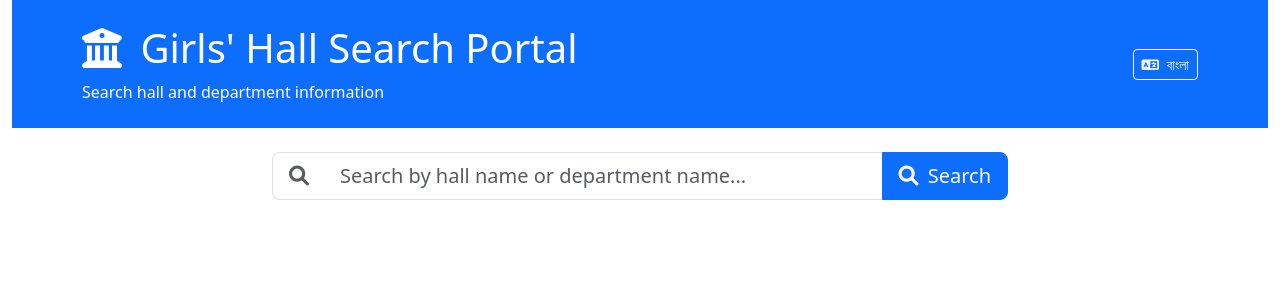
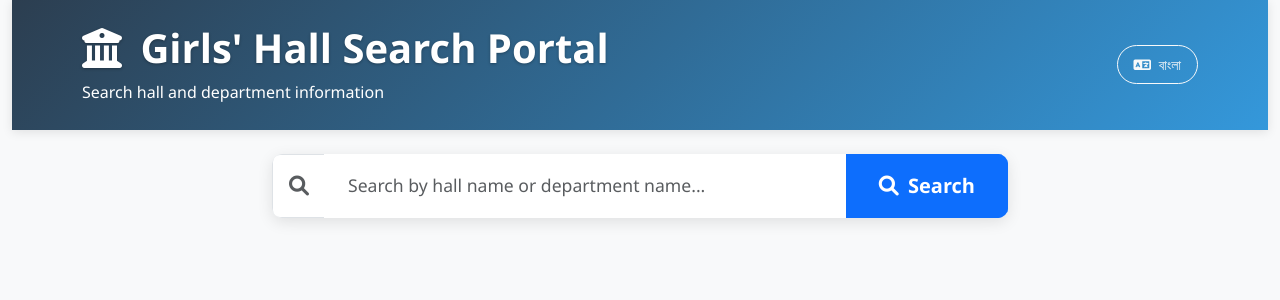
Before and after one commit to RaufunNazin/GH, a Python web app: template templates/index.html in a window 1280 px wide. Shown: the top 300 px of the page. Run offline with Jinja, Linux system fonts and the light colour scheme; the template is opened without the code that fills it, so the values that code supplies are empty; some libraries are stand-ins or nearby versions.

```diff
--- a/static/css/style.css
+++ b/static/css/style.css
@@ -1,236 +1,298 @@
-import streamlit as st
-import pandas as pd
-import json
-import os
-import time
+/* Custom styles for the Girls' Hall Search Portal */
 
-# --- Configuration ---
-EXCEL_FILE = "Emails Latest (1).xlsx"
-STATUS_FILE = 'contact_status.json'
-RECORDS_PER_PAGE = 25 # Number of records to display per page
+:root {
+    --primary-color: #2c3e50;
+    --secondary-color: #3498db;
+    --accent-color: #e74c3c;
+    --success-color: #27ae60;
+    --warning-color: #f39c12;
+    --light-bg: #f8f9fa;
+    --border-color: #dee2e6;
+    --text-muted: #6c757d;
+}
 
-# --- Helper Functions ---
+body {
+    font-family: 'Segoe UI', Tahoma, Geneva, Verdana, sans-serif;
+    background-color: var(--light-bg);
+    line-height: 1.6;
+}
 
-def get_record_id(record):
-    """Generate a unique ID for a record based on key fields to prevent collisions."""
-    # Using a tuple of sorted items makes the ID independent of column order
-    key_items = sorted([str(v) for k, v in record.items() if k in ['Name', 'Contact', 'Email']])
-    return "_".join(key_items)
+/* Header Styles */
+header {
+    background: linear-gradient(135deg, var(--primary-color) 0%, var(--secondary-color) 100%);
+    box-shadow: 0 2px 10px rgba(0,0,0,0.1);
+}
 
-# --- Data Loading and Caching ---
+header h1 {
+    font-weight: 600;
+    text-shadow: 0 1px 3px rgba(0,0,0,0.3);
+}
 
-@st.cache_data
-def load_excel_data():
-    """Load data from Excel file, clean it, and return as a list of dictionaries."""
-    try:
-        if not os.path.exists(EXCEL_FILE):
-            st.error(f"Error: The data file '{EXCEL_FILE}' was not found.")
-            return None
+/* Search Container */
+.search-container {
+    position: relative;
+    margin-bottom: 2rem;
+}
 
-        df = pd.read_excel(EXCEL_FILE)
+.search-container .input-group {
+    box-shadow: 0 4px 15px rgba(0,0,0,0.1);
+    border-radius: 10px;
+    overflow: hidden;
+}
 
-        # Define the fields to keep for a clean dataset
-        fields_to_keep = ['Contact', 'Department', 'Email', 'Hall Name', 'Name', 'Year']
+.search-container .form-control {
+    border: none;
+    padding: 1rem 1.5rem;
+    font-size: 1.1rem;
+    background: white;
+}
 
-        # Filter columns to only what's needed
-        available_fields = [col for col in fields_to_keep if col in df.columns]
-        df = df[available_fields]
+.search-container .form-control:focus {
+    box-shadow: none;
+    border-color: transparent;
+}
 
-        # Convert all columns to string to avoid serialization issues with JSON/Streamlit
-        for col in df.columns:
-            df[col] = df[col].astype(str).replace('nan', 'N/A')
+.search-container .btn {
+    padding: 1rem 2rem;
+    font-weight: 600;
+    border-radius: 0;
+}
 
-        # Convert to list of dictionaries
-        return df.to_dict('records')
+/* Search Suggestions */
+.search-suggestions {
+    position: absolute;
+    top: 100%;
+    left: 0;
+    right: 0;
+    background: white;
+    border: 1px solid var(--border-color);
+    border-top: none;
+    border-radius: 0 0 10px 10px;
+    box-shadow: 0 4px 15px rgba(0,0,0,0.1);
+    z-index: 1000;
+    max-height: 300px;
+    overflow-y: auto;
+    display: none;
+}
 
-    except Exception as e:
-        st.error(f"An error occurred while loading the Excel file: {e}")
-        return None
+.suggestion-item {
+    padding: 0.75rem 1.5rem;
+    cursor: pointer;
+    border-bottom: 1px solid #f1f1f1;
+    transition: background-color 0.2s;
+}
 
-def load_contact_status():
-    """Load contact status from the JSON file into the session state."""
-    if 'contact_status' not in st.session_state:
-        try:
-            if os.path.exists(STATUS_FILE):
-                with open(STATUS_FILE, 'r', encoding='utf-8') as f:
-                    st.session_state.contact_status = json.load(f)
-            else:
-                st.session_state.contact_status = {}
-        except Exception as e:
-            st.warning(f"Could not load contact status file: {e}")
-            st.session_state.contact_status = {}
+.suggestion-item:hover {
+    background-color: #f8f9fa;
+}
 
-def save_contact_status():
-    """Save the current contact status from the session state to the JSON file."""
-    try:
-        with open(STATUS_FILE, 'w', encoding='utf-8') as f:
-            json.dump(st.session_state.contact_status, f, ensure_ascii=False, indent=2)
-    except Exception as e:
-        st.error(f"Failed to save contact status: {e}")
+.suggestion-item:last-child {
+    border-bottom: none;
+}
 
-# --- Streamlit App UI ---
+/* Results Cards */
+.result-card {
+    background: white;
+    border: none;
+    border-radius: 15px;
+    box-shadow: 0 2px 10px rgba(0,0,0,0.08);
+    margin-bottom: 1.5rem;
+    transition: transform 0.2s, box-shadow 0.2s;
+    overflow: hidden;
+}
 
-# Set page configuration for a better layout
-st.set_page_config(page_title="Girls' Hall Contact List", layout="wide")
+.result-card:hover {
+    transform: translateY(-2px);
+    box-shadow: 0 4px 20px rgba(0,0,0,0.12);
+}
 
-# Custom CSS to enforce a clean, white-based theme
-st.markdown("""
-<style>
-    /* Main app background */
-    .main, .stApp {
-        background-color: #FFFFFF !important;
-        color: #000000;
+.result-card .card-header {
+    background: linear-gradient(135deg, #f8f9fa 0%, #e9ecef 100%);
+    border-bottom: 1px solid var(--border-color);
+    padding: 1rem 1.5rem;
+}
+
+.result-card .card-body {
+    padding: 1.5rem;
+}
+
+/* Field Display */
+.field-item {
+    display: flex;
+    margin-bottom: 0.75rem;
+    align-items: flex-start;
+}
+
+.field-label {
+    font-weight: 600;
+    color: var(--primary-color);
+    min-width: 150px;
+    margin-right: 1rem;
+    flex-shrink: 0;
+}
+
+.field-value {
+    color: #333;
+    flex: 1;
+    word-break: break-word;
+}
+
+/* Bengali Text Support */
+.bengali-text {
+    font-family: 'Noto Sans Bengali', 'SolaimanLipi', 'Kalpurush', sans-serif;
+    direction: ltr;
+    text-align: left;
+}
+
+/* Language Toggle */
+.language-toggle .btn {
+    border-radius: 20px;
+    padding: 0.5rem 1rem;
+    font-weight: 500;
+}
+
+/* Loading Spinner */
+.spinner-border {
+    width: 3rem;
+    height: 3rem;
+}
+
+/* Modal Styles */
+.modal-content {
+    border: none;
+    border-radius: 15px;
+    box-shadow: 0 10px 30px rgba(0,0,0,0.2);
+}
+
+.modal-header {
+    background: linear-gradient(135deg, var(--primary-color) 0%, var(--secondary-color) 100%);
+    color: white;
+    border-radius: 15px 15px 0 0;
+    border-bottom: none;
+}
+
+.modal-header .btn-close {
+    filter: invert(1);
+}
+
+/* Responsive Design */
+@media (max-width: 768px) {
+    .search-container .input-group {
+        flex-direction: column;
     }
 
-    /* All text elements */
-    body, h1, h2, h3, h4, h5, h6, p, .stMarkdown, .st-emotion-cache-16txtl3 {
-        color: #000000 !important;
+    .search-container .btn {
+        border-radius: 0 0 10px 10px;
+        margin-top: -1px;
     }
 
-    /* Input fields */
-    .stTextInput input {
-        background-color: #F0F2F6 !important;
-        color: #000000 !important;
+    .field-item {
+        flex-direction: column;
     }
 
-    /* Buttons */
-    .stButton>button {
-        background-color: #F0F2F6;
-        color: #000000;
-        border: 1px solid #D0D0D0;
-    }
-    .stButton>button:hover {
-        background-color: #E0E0E0;
-        color: #000000;
-        border: 1px solid #C0C0C0;
+    .field-label {
+        min-width: auto;
+        margin-bottom: 0.25rem;
+        margin-right: 0;
     }
 
-    /* Separator lines */
-    hr {
-        background-color: #E0E0E0 !important;
+    header h1 {
+        font-size: 1.5rem;
     }
-</style>
-""", unsafe_allow_html=True)
+}
 
+/* Animation Classes */
+.fade-in {
+    animation: fadeIn 0.5s ease-in;
+}
 
-st.title("Girls' Hall Contact Manager")
-st.markdown("Search, view, and update contact information for the Girls' Hall directory.")
+@keyframes fadeIn {
+    from { opacity: 0; transform: translateY(20px); }
+    to { opacity: 1; transform: translateY(0); }
+}
 
-# Initialize session state variables
-if 'hall_data' not in st.session_state:
-    st.session_state.hall_data = load_excel_data()
-    load_contact_status()
-if 'page_number' not in st.session_state:
-    st.session_state.page_number = 0
-if 'search_query' not in st.session_state:
-    st.session_state.search_query = ""
+.slide-in {
+    animation: slideIn 0.3s ease-out;
+}
 
-# Main app logic starts here
-if st.session_state.hall_data:
-    # --- Search UI ---
-    search_col1, search_col2 = st.columns([4, 1])
-    with search_col1:
-        search_input = st.text_input(
-            "Search Directory",
-            value=st.session_state.search_query,
-            placeholder="Search by name, department, hall, etc. and press Enter...",
-            key="search_box",
-            label_visibility="collapsed"
-        )
-    with search_col2:
-        search_button = st.button("Search", use_container_width=True)
+@keyframes slideIn {
+    from { transform: translateX(-100%); }
+    to { transform: translateX(0); }
+}
 
-    # Check for search changes from button or Enter key
-    if search_button or (search_input != st.session_state.search_query):
-        st.session_state.search_query = search_input
-        st.session_state.page_number = 0 # Reset page number on new search
-        st.toast("Applying search...")
-        time.sleep(0.5) # Give user time to see the toast
-        st.rerun()
+/* Utility Classes */
+.text-truncate-2 {
+    display: -webkit-box;
+    -webkit-line-clamp: 2;
+    -webkit-box-orient: vertical;
+    overflow: hidden;
+}
 
-    # --- Data Filtering Logic ---
-    filtered_data = st.session_state.hall_data
+.bg-gradient-primary {
+    background: linear-gradient(135deg, var(--primary-color) 0%, var(--secondary-color) 100%);
+}
 
-    # Filter by search query
-    if st.session_state.search_query:
-        query = st.session_state.search_query.strip().lower()
-        filtered_data = [
-            record for record in filtered_data
-            if any(query in str(value).lower() for value in record.values())
-        ]
+/* Contact Tracking Styles */
+.contact-tracking {
+    background: #f8f9fa;
+    border-radius: 8px;
+    padding: 1rem;
+}
 
-    # --- Pagination Logic ---
-    total_records = len(filtered_data)
-    total_pages = (total_records // RECORDS_PER_PAGE) + (1 if total_records % RECORDS_PER_PAGE > 0 else 0)
-    start_idx = st.session_state.page_number * RECORDS_PER_PAGE
-    end_idx = min(start_idx + RECORDS_PER_PAGE, total_records)
+.contact-status-text {
+    font-weight: 500;
+    color: var(--primary-color);
+}
 
-    paginated_data = filtered_data[start_idx:end_idx]
+.status-badge {
+    font-size: 0.875rem;
+    padding: 0.25rem 0.5rem;
+    border-radius: 4px;
+}
 
-    # --- Display Results ---
-    st.write(f"Displaying records {start_idx + 1}-{end_idx} of {total_records}.")
+.contact-tracking .btn-group .btn {
+    font-size: 0.875rem;
+    padding: 0.375rem 0.75rem;
+}
 
-    if not paginated_data:
-        st.warning("No records found matching your criteria.")
-    else:
-        # Create fixed header columns
-        cols = st.columns([2, 2, 2, 1])
-        headers = ['Name', 'Department / Hall', 'Contact Info', 'Contacted']
-        for col, header in zip(cols, headers):
-            col.markdown(f"**{header}**")
-        st.markdown("---")
+.contact-tracking .btn-success {
+    background-color: var(--success-color);
+    border-color: var(--success-color);
+}
 
-        # Create a scrollable container for the data rows
-        with st.container(height=600):
-            # Display each record
-            for i, record in enumerate(paginated_data, start=start_idx):
-                record_id = get_record_id(record)
+.contact-tracking .btn-warning {
+    background-color: var(--warning-color);
+    border-color: var(--warning-color);
+    color: white;
+}
 
-                col1, col2, col3, col4 = st.columns([2, 2, 2, 1])
+.contact-tracking .btn:hover {
+    transform: translateY(-1px);
+    box-shadow: 0 2px 4px rgba(0,0,0,0.1);
+}
 
-                with col1:
-                    st.markdown(f"**{record.get('Name', 'N/A')}**")
-                    st.caption(f"Year: {record.get('Year', 'N/A')}")
+/* Success notification styles */
+.alert-success {
+    background-color: #d4edda;
+    border-color: #c3e6cb;
+    color: #155724;
+}
 
-                with col2:
-                    st.markdown(f"**{record.get('Department', 'N/A')}**")
-                    st.caption(f"Hall: {record.get('Hall Name', 'N/A')}")
+/* Custom Scrollbar */
+::-webkit-scrollbar {
+    width: 8px;
+}
 
-                with col3:
-                    st.markdown(f"**Email:** {record.get('Email', 'N/A')}")
-                    st.caption(f"Phone: {record.get('Contact', 'N/A')}")
+::-webkit-scrollbar-track {
+    background: #f1f1f1;
+    border-radius: 4px;
+}
 
-                with col4:
-                    is_contacted = st.session_state.contact_status.get(record_id, False)
-                    unique_key = f"checkbox_{record_id}_{i}"
-                    new_status = st.checkbox(" ", value=is_contacted, key=unique_key, label_visibility="collapsed")
+::-webkit-scrollbar-thumb {
+    background: var(--secondary-color);
+    border-radius: 4px;
+}
 
-                    if new_status != is_contacted:
-                        st.session_state.contact_status[record_id] = new_status
-                        save_contact_status()
-                        st.rerun()
-
-                st.markdown("---")
-
-    # --- Pagination Controls ---
-    if total_pages > 1:
-        st.markdown("---")
-        nav_cols = st.columns([1, 1, 1])
-
-        with nav_cols[0]:
-            if st.session_state.page_number > 0:
-                if st.button("⬅️ Previous"):
-                    st.session_state.page_number -= 1
-                    st.rerun()
-
-        with nav_cols[1]:
-            st.write(f"Page {st.session_state.page_number + 1} of {total_pages}")
-
-        with nav_cols[2]:
-            if st.session_state.page_number < total_pages - 1:
-                if st.button("Next ➡️"):
-                    st.session_state.page_number += 1
-                    st.rerun()
-
-else:
-    st.info("Waiting for data to be loaded. If this message persists, please check the application logs.")
+::-webkit-scrollbar-thumb:hover {
+    background: var(--primary-color);
+}
```
Also changed, not shown: app.py (+28 -7 lines).
